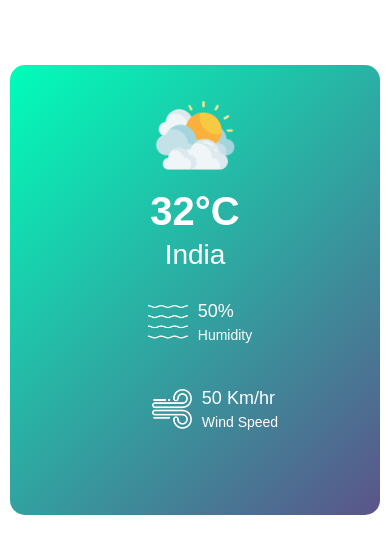
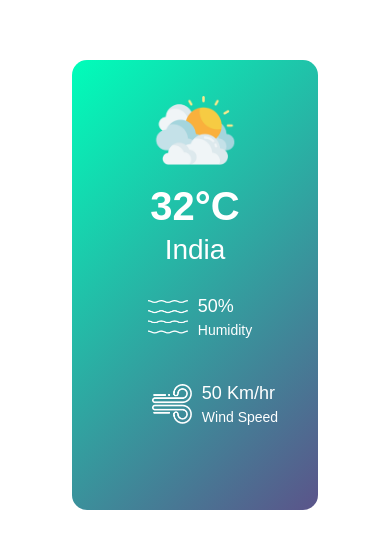
Before and after one commit to harshitagarg2295/Pollution-App, a plain HTML site: page weather.html in a window 390 px wide. Drawn offline with Linux system fonts and the light colour scheme.

Commit message:
Add files via upload

```diff
--- a/style.css
+++ b/style.css
@@ -188,12 +188,9 @@ body {
 
 @media (max-width: 420px) {
     .card {
-        /* padding: 20px;
-        max-width: 90%; */
-        padding: 5px;
-        margin: 5px 5px;
-        max-width: 100%;
-        width: 100%;
+        padding: 20px;
+        max-width: 90%;
+
     }
 
     .aqi-box {
--- a/weather.css
+++ b/weather.css
@@ -86,14 +86,10 @@
 }
 
 @media (max-width: 420px) {
+
     .card {
-        /* padding: 20px;
-        max-width: 90%; */
-        text-align: center;
-        padding: 5px;
-        margin: 5px 5px;
-        max-width: 100%;
-        width: 100%;
+        padding: 20px;
+        max-width: 90%;
     }
 
    .weather-icon{
```
